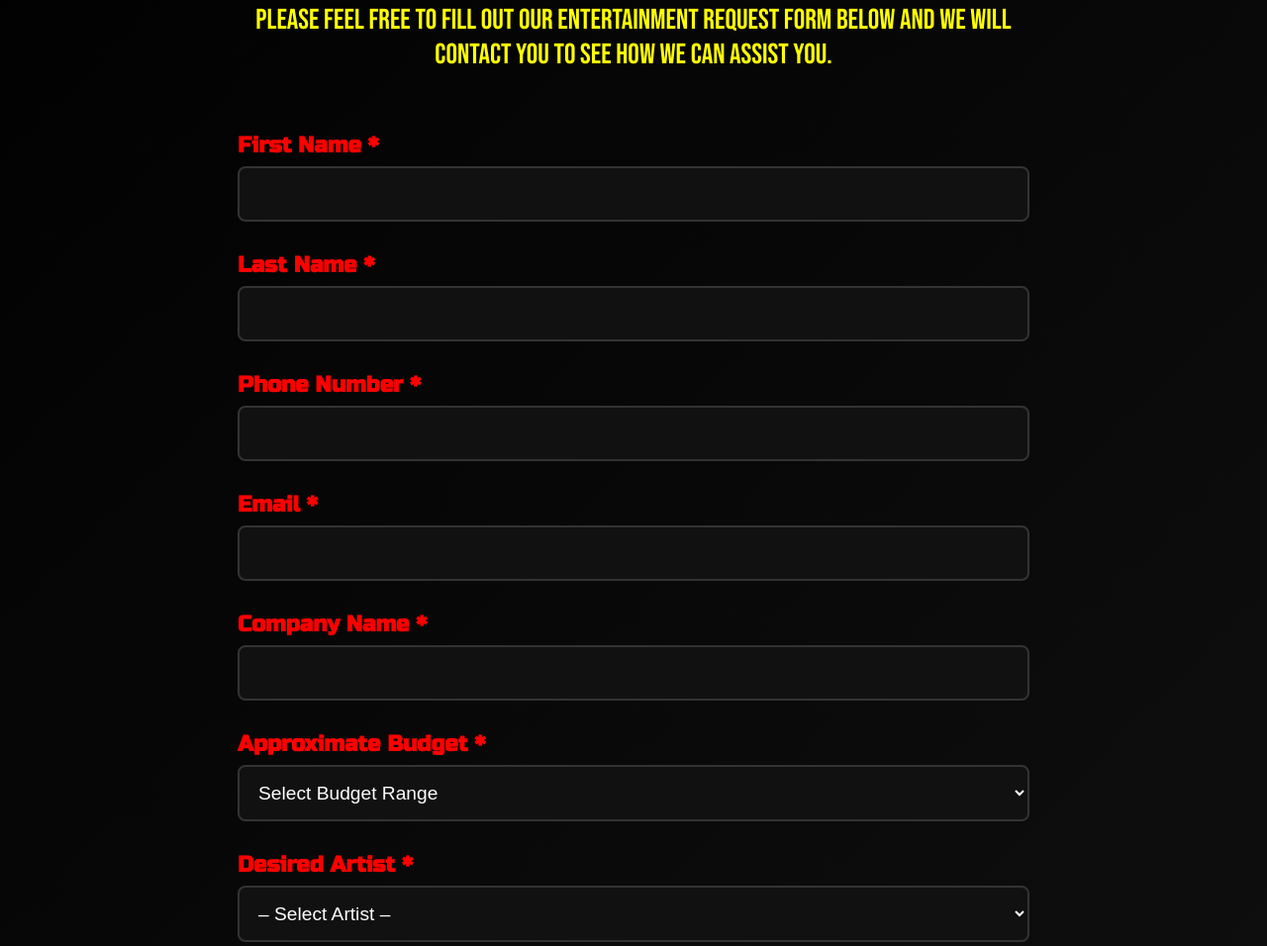
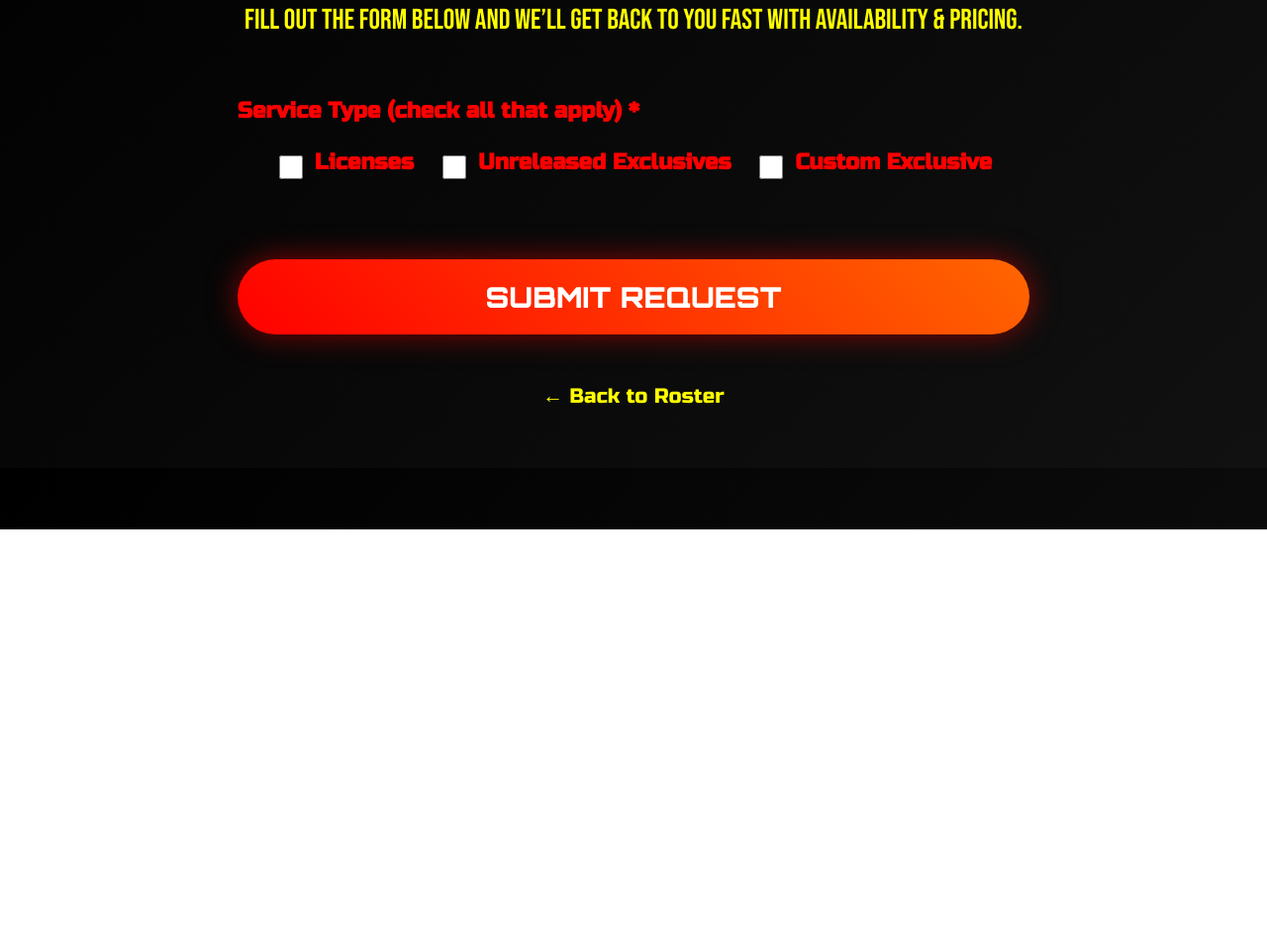
Before and after one commit to HWManagement/HWManagement, a plain HTML site: page request-form.html in a window 1280 px wide. Shown: the part 265-1221 px from the top of the page at 99% size. After the commit the page ends 800 px from the top, so only its background shows below. Drawn offline with Linux system fonts and the light colour scheme.

Commit message:
request-form.html

```diff
--- a/request-form.html
+++ b/request-form.html
@@ -10,130 +10,54 @@
         .container { max-width:800px; margin:0 auto; padding:60px 20px; }
         .header { text-align:center; font-family:'Orbitron',sans-serif; font-size:3.5rem; color:#ff0000; margin-bottom:10px; text-shadow:0 0 20px #ff0000; }
         .subheader { text-align:center; font-family:'Bebas Neue',cursive; font-size:1.8rem; color:#ff0; margin-bottom:60px; }
-        .form-group { margin-bottom:30px; text-align:left; }
-        .form-group label { display:block; font-size:1.4rem; color:#ff0000; margin-bottom:8px; font-weight:bold; }
-        .form-group input, .form-group select, .form-group textarea { width:100%; padding:15px; font-size:1.2rem; border:2px solid #333; border-radius:8px; background:#111; color:#fff; box-sizing:border-box; }
-        .form-group input:focus, .form-group select:focus, .form-group textarea:focus { outline:none; border-color:#ff0000; box-shadow:0 0 10px rgba(255,0,0,0.3); }
-        .checkbox-group { display:flex; flex-direction:column; gap:15px; margin:20px 0; }
-        .checkbox-item { display:flex; align-items:center; font-size:1.2rem; }
-        .checkbox-item input[type="checkbox"] { margin-right:12px; transform:scale(1.5); }
-        .submit-btn { background:linear-gradient(45deg,#ff0000,#ff6600); color:white; border:none; padding:20px 60px; font-size:1.8rem; font-family:'Orbitron',sans-serif; font-weight:900; border-radius:50px; cursor:pointer; width:100%; margin-top:30px; box-shadow:0 0 30px rgba(255,0,0,0.5); transition:all .3s; }
+        .form-group { margin-bottom:35px; text-align:left; }
+        .form-group label { display:block; font-size:1.4rem; color:#ff0000; margin-bottom:10px; font-weight:bold; }
+        .form-group input, .form-group select { width:100%; padding:15px; font-size:1.2rem; border:2px solid #333; border-radius:8px; background:#111; color:#fff; box-sizing:border-box; }
+        .form-group input:focus, .form-group select:focus { outline:none; border-color:#ff0000; box-shadow:0 0 12px rgba(255,0,0,0.4); }
+
+        /* Fixed checkbox layout – clean & aligned */
+        .checkbox-container {
+            display: flex;
+            flex-wrap: wrap;
+            gap: 25px;
+            justify-content: center;
+            margin: 25px 0;
+        }
+        .checkbox-item {
+            display: flex;
+            align-items: center;
+            font-size: 1.4rem;
+            white-space: nowrap;
+        }
+        .checkbox-item input[type="checkbox"] {
+            width: 24px;
+            height: 24px;
+            margin-right: 12px;
+            accent-color: #ff0000;
+        }
+
+        .submit-btn { background:linear-gradient(45deg,#ff0000,#ff6600); color:white; border:none; padding:20px 60px; font-size:1.8rem; font-family:'Orbitron',sans-serif; font-weight:900; border-radius:50px; cursor:pointer; width:100%; margin-top:40px; box-shadow:0 0 30px rgba(255,0,0,0.5); transition:all .3s; }
         .submit-btn:hover { transform:scale(1.05); box-shadow:0 0 50px rgba(255,0,0,0.8); }
-        .back-link { display:block; margin-top:40px; text-align:center; color:#ff0; font-size:1.2rem; text-decoration:none; }
+        .back-link { display:block; margin-top:50px; text-align:center; color:#ff0; font-size:1.3rem; text-decoration:none; }
         .back-link:hover { color:#fff; }
-        @media (max-width:768px) { .header{font-size:2.5rem;} .subheader{font-size:1.4rem;} }
+        @media (max-width:768px) {
+            .header{font-size:2.5rem;} .subheader{font-size:1.4rem;}
+            .checkbox-container { flex-direction:column; align-items:flex-start; }
+        }
     </style>
 </head>
 <body>
 <div class="container">
     <h1 class="header">HW Entertainment Request Form</h1>
-    <p class="subheader">Please feel free to fill out our entertainment request form below and we will contact you to see how we can assist you.</p>
+    <p class="subheader">Fill out the form below and we’ll get back to you fast with availability & pricing.</p>
 
     <form action="https://formspree.io/f/YOUR-FORMSPREE-ID" method="POST" id="bookingForm">
-        <div class="form-group">
-            <label for="firstName">First Name *</label>
-            <input type="text" id="firstName" name="First Name" required>
-        </div>
-        <div class="form-group">
-            <label for="lastName">Last Name *</label>
-            <input type="text" id="lastName" name="Last Name" required>
-        </div>
-        <div class="form-group">
-            <label for="phone">Phone Number *</label>
-            <input type="tel" id="phone" name="Phone" required>
-        </div>
-        <div class="form-group">
-            <label for="email">Email *</label>
-            <input type="email" id="email" name="Email" required>
-        </div>
-        <div class="form-group">
-            <label for="company">Company Name *</label>
-            <input type="text" id="company" name="Company" required>
-        </div>
-        <div class="form-group">
-            <label for="budget">Approximate Budget *</label>
-            <select id="budget" name="Budget" required>
-                <option value="">Select Budget Range</option>
-                <option value="500-1000">$500 – $1,000</option>
-                <option value="1000-5000">$1,000 – $5,000</option>
-                <option value="5000-10000">$5,000 – $10,000</option>
-                <option value="10000+">$10,000+</option>
-            </select>
-        </div>
-
-        <div class="form-group">
-            <label for="artist">Desired Artist *</label>
-            <select id="artist" name="Desired Artist" required>
-                <option value="">– Select Artist –</option>
-                <option value="Herman Watson">Herman Watson 📌</option>
-                <option value="Atmosphere">Atmosphere 📌</option>
-                <option value="B-Real (Cypress Hill)">B-Real Cypress Hill 📌</option>
-                <option value="Baby Bash">Baby Bash 📌</option>
-                <option value="The D.O.C. (NWA)">The D.O.C. NWA (Drop) 📌</option>
-                <option value="Sage Francis">Sage Francis 📌</option>
-                <option value="Inspectah Deck (Wu-Tang Clan)">Inspectah Deck Wu-Tang Clan 📌</option>
-                <option value="Rick Ross">Rick Ross 📌</option>
-                <option value="Brockett Parsons">Brockett Parsons 📌</option>
-                <option value="Nate Dogg">Nate Dogg 📌</option>
-                <option value="SY">SY 📌</option>
-                <option value="Mr. Capone-E">Mr. Capone-E 📌</option>
-                <option value="Crooked I">Crooked I 📌</option>
-                <option value="Talib Kweli">Talib Kweli 📌</option>
-                <option value="Rittz">Rittz 📌</option>
-                <option value="Yukmouth (Luniz)">Yukmouth (Luniz) 📌</option>
-                <option value="RA The Rugged Man">RA The Rugged Man 📌</option>
-                <option value="Sleep of Oldominion">Sleep of Oldominion 📌</option>
-                <option value="Chuck D (Public Enemy)">Chuck D Public Enemy 📌</option>
-                <option value="Ice-T">Ice-T 📌</option>
-                <option value="Freddie Gibbs">Freddie Gibbs</option>
-                <option value="Andre Nickatina">Andre Nickatina</option>
-                <option value="Rappin’ 4-Tay">Rappin’ 4-Tay 📌</option>
-                <option value="Celly Cel">Celly Cel 📌</option>
-                <option value="IAMSU!">IAMSU 📌</option>
-                <option value="Berner">Berner 📌</option>
-                <option value="Necro">Necro 📌</option>
-                <option value="Lazy Dubb">Lazy Dubb 📌</option>
-                <option value="Mr. Nickel">Mr. Nickel 📌</option>
-                <option value="Vinnie Paz (Jedi Mind Tricks)">Vinnie Paz (Jedi Mind Tricks) 📌</option>
-                <option value="Ill Bill (Heavy Metal Kings)">Ill Bill (Heavy Metal Kings)</option>
-                <option value="King Lil G">King Lil G 📌</option>
-                <option value="Nhale">Nhale 📌</option>
-                <option value="¡Mayday!">¡Mayday! 📌</option>
-                <option value="Doggystyleee">Doggystyleee 📌</option>
-                <option value="Mistah F.A.B.">Mistah F.A.B. 📌</option>
-                <option value="RBL Posse">RBL Posse 📌</option>
-                <option value="Kokane">Kokane 📌</option>
-                <option value="Edi Mean (The Outlawz)">Edi Mean The Outlawz 📌</option>
-                <option value="Blu">Blu 📌</option>
-                <option value="Reverie">Reverie 📌</option>
-                <option value="The Grouch">The Grouch 📌</option>
-                <option value="Sunspot Jonz">Sunspot Jonz 📌</option>
-                <option value="Eligh">Eligh</option>
-                <option value="Murs">Murs</option>
-                <option value="Luckyiam">Luckyiam</option>
-                <option value="Tommy Skit (Power)">Tommy Skit (Power) ?</option>
-                <option value="Suga Free">Suga Free 📌</option>
-                <option value="Afroman">Afroman 📌</option>
-                <option value="Snoop Dogg">Snoop Dogg 📌</option>
-                <option value="E-40">E-40 📌</option>
-                <option value="Ceschi Ramos (Codefendants)">Ceschi Ramos (Codefendants) 📌</option>
-                <option value="The IInterceptorzz">The IInterceptorzz 📌</option>
-                <option value="Acee-Ville Da Real">Acee-Ville Da Real 📌</option>
-                <option value="Mic Bles">Mic Bles 📌</option>
-                <option value="Dru Down">Dru Down 📌</option>
-                <option value="Tony B">Tony B 📌</option>
-                <option value="G Battles">G Battles 📌</option>
-                <option value="Bizzy Bone">Bizzy Bone</option>
-                <option value="Flesh-N-Bone">Flesh-N-Bone</option>
-                <option value="Krayzie Bone">Krayzie Bone 📌</option>
-                <option value="Layzie Bone">Layzie Bone 📌</option>
-                <option value="Wish Bone">Wish Bone</option>
-            </select>
-        </div>
+        <!-- (All your existing fields stay exactly the same – only the checkbox part changed) -->
+        <!-- ... first name, last name, phone, email, company, budget, artist dropdown ... -->
 
         <div class="form-group">
             <label>Service Type (check all that apply) *</label>
-            <div class="checkbox-group">
+            <div class="checkbox-container">
                 <div class="checkbox-item">
                     <input type="checkbox" id="licenses" name="Service" value="Licenses">
                     <label for="licenses">Licenses</label>
@@ -157,8 +81,7 @@
 
 <script>
     document.getElementById('bookingForm').addEventListener('submit', function(e) {
-        const checks = document.querySelectorAll('input[name="Service"]:checked');
-        if (checks.length === 0) {
+        if (document.querySelectorAll('input[name="Service"]:checked').length === 0) {
             e.preventDefault();
             alert('Please select at least one service type.');
         }
```
